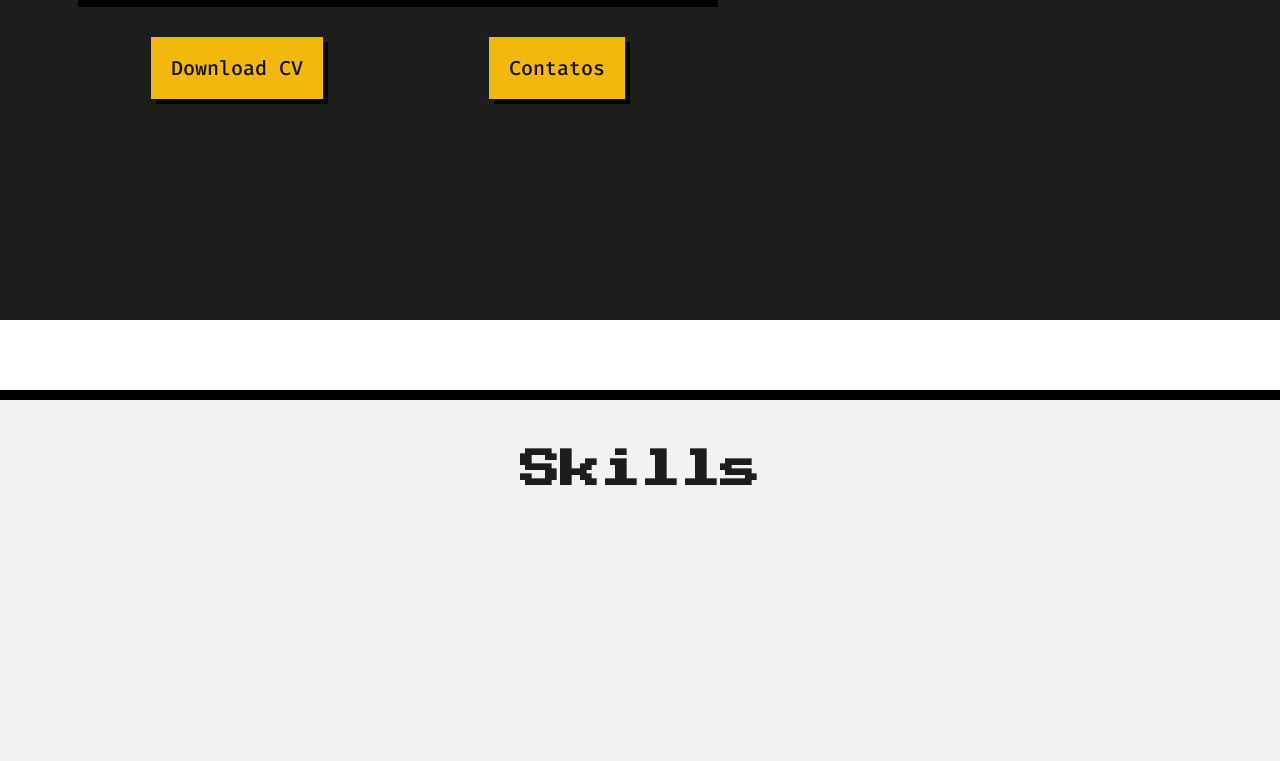
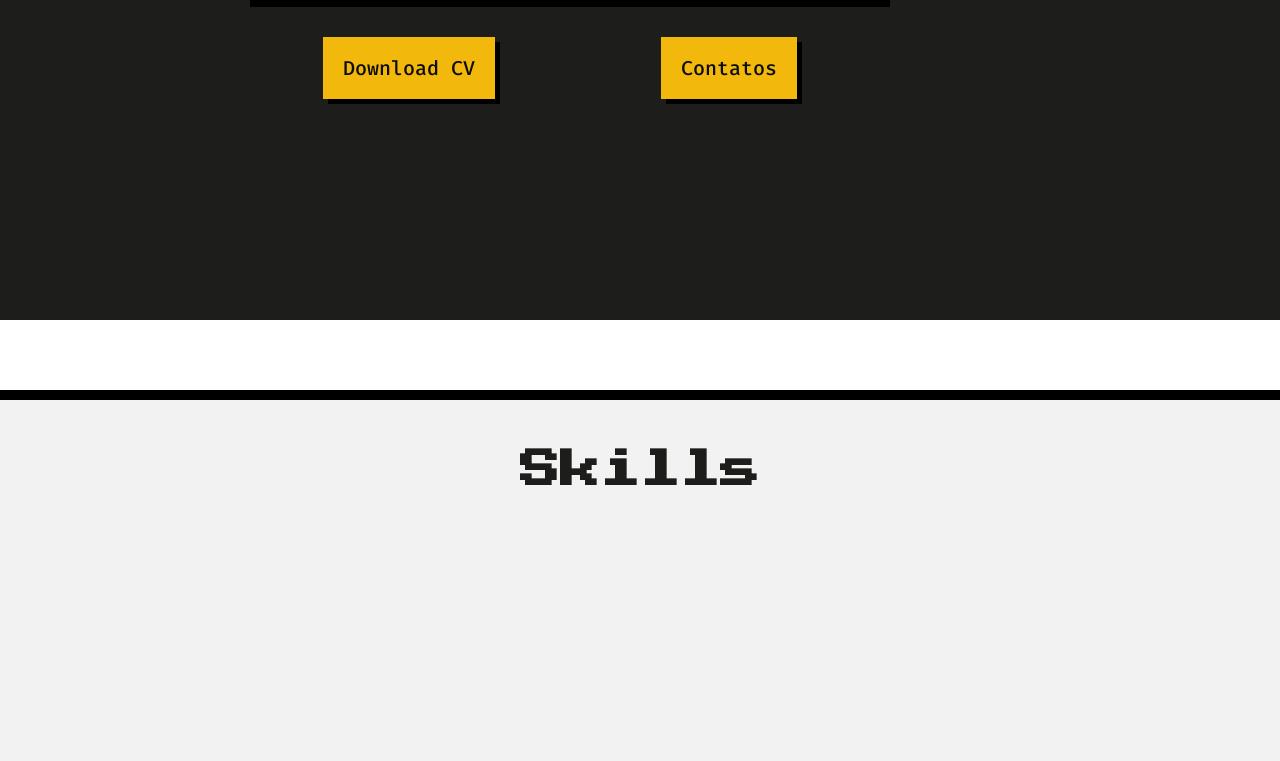
Before and after one commit to ventur41/ventur41.github.io, a plain HTML site: page index.html in a window 1280 px wide. Shown: the part 492-1253 px from the top of the page. Drawn offline with Linux system fonts and the light colour scheme.

Commit message:
Change banner position

```diff
--- a/css/components/banner.css
+++ b/css/components/banner.css
@@ -5,7 +5,7 @@
     background-size: 100%;
     height: 800px;
     border-bottom: 10px solid #000000;
-    padding-left: 68px;
+    padding-left: 240px;
     padding-top: 215px;
 }
 
```
Also changed, not shown: index.html (+0 -1 lines).
